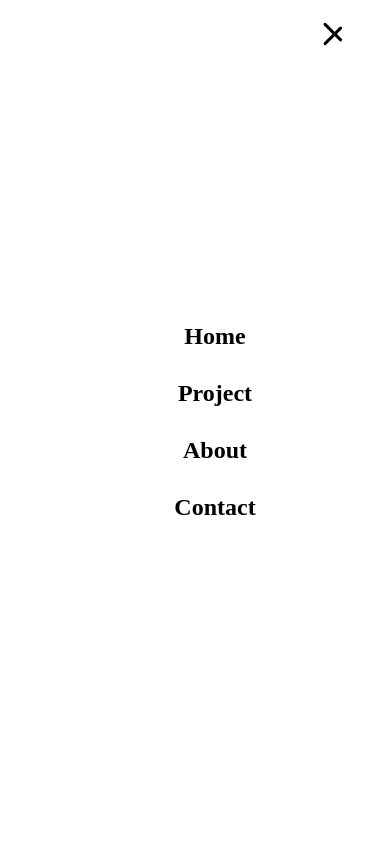
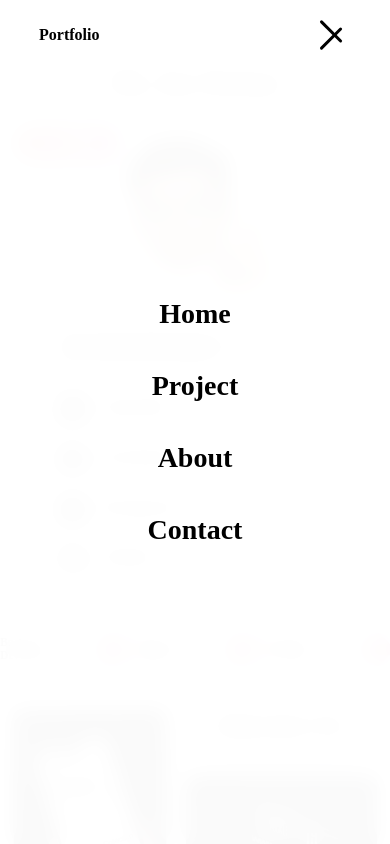
Before and after one commit to Dylan-0001/portfolio, a React (Vite) app: page / in a window 390 px wide. Both pictures are taken after a click on the element 338 px from the left and 34 px from the top of the page. Shown: the top 844 px of the page. Built offline with nearby package versions, Linux system fonts and the light colour scheme; a web font is replaced by a local one.

Commit message:
update header burger menu

```diff
--- a/src/assets/sass/components/_header.scss
+++ b/src/assets/sass/components/_header.scss
@@ -12,12 +12,24 @@ header {
     font-weight: bolder;
     position: relative;
 
+    .logo {
+      z-index: 101;
+    }
+
     ul {
       display: flex;
       gap: 20px;
       list-style: none;
+      margin: 0;
+      padding: 0;
+
       li {
         cursor: pointer;
+        transition: color 0.3s ease;
+
+        &:hover {
+          color: #666;
+        }
       }
     }
 
@@ -25,25 +37,32 @@ header {
       display: none;
       flex-direction: column;
       justify-content: space-between;
-      width: 25px;
-      height: 18px;
-      z-index: 100;
+      width: 30px;
+      height: 20px;
+      z-index: 101;
       cursor: pointer;
+      position: relative;
+
       span {
         height: 3px;
         width: 100%;
         background: black;
         border-radius: 5px;
         transition: all 0.3s ease;
+        transform-origin: center;
       }
+
       &.open span:nth-child(1) {
-        transform: rotate(45deg) translateY(8px);
+        transform: rotate(45deg) translateY(7px);
       }
+
       &.open span:nth-child(2) {
         opacity: 0;
+        transform: scale(0);
       }
+
       &.open span:nth-child(3) {
-        transform: rotate(-45deg) translateY(-8px);
+        transform: rotate(-45deg) translateY(-7px);
       }
     }
 
@@ -56,28 +75,55 @@ header {
         position: fixed;
         top: 0;
         left: 0;
-        width: 100%;
-        height: 100%;
+        width: 100vw;
+        height: 100vh;
+        margin: 0;
+        padding: 0;
         flex-direction: column;
-        justify-content: center;
-        background: white;
-        gap: 30px;
-        list-style: none;
-        transform: translateY(-100%);
-        transition: transform 0.3s ease-in-out;
-        z-index: 10;
         align-items: center;
         justify-content: center;
+        background: rgba(255, 255, 255, 0.98);
+        backdrop-filter: blur(10px);
+        gap: 40px;
+        list-style: none;
+        transform: translateX(-100%);
+        transition: transform 0.4s cubic-bezier(0.4, 0, 0.2, 1);
+        z-index: 100;
 
         &.open {
-          transform: translateY(0);
+          transform: translateX(0);
         }
 
         li {
-          font-size: 24px;
+          font-size: 28px;
           font-weight: bold;
+          text-align: center;
+          opacity: 0;
+          transform: translateY(20px);
+          transition: opacity 0.3s ease, transform 0.3s ease;
+
+          &:hover {
+            color: #333;
+            transform: translateY(15px) scale(1.05);
+          }
+        }
+
+        &.open li {
+          opacity: 1;
+          transform: translateY(0);
+
+          &:nth-child(1) { transition-delay: 0.1s; }
+          &:nth-child(2) { transition-delay: 0.2s; }
+          &:nth-child(3) { transition-delay: 0.3s; }
+          &:nth-child(4) { transition-delay: 0.4s; }
         }
       }
     }
   }
 }
+
+body.no-scroll {
+  overflow: hidden;
+  position: fixed;
+  width: 100%;
+}
--- a/src/components/Header.jsx
+++ b/src/components/Header.jsx
@@ -1,14 +1,41 @@
-import { useState } from "react";
+import { useState, useEffect } from "react";
 
-export const Header = () =>
-{
+export const Header = () => {
     const [isOpen, setIsOpen] = useState(false);
+
     const headerLink = [
-        { text: 'Home',    },
-        { text: 'Project', },
-        { text: 'About',   },
-        { text: 'Contact', }
-    ]
+        { text: 'Home' },
+        { text: 'Project' },
+        { text: 'About' },
+        { text: 'Contact' }
+    ];
+
+    useEffect(() => {
+        if (isOpen) {
+            document.body.classList.add('no-scroll');
+        } else {
+            document.body.classList.remove('no-scroll');
+        }
+
+        return () => {
+            document.body.classList.remove('no-scroll');
+        };
+    }, [isOpen]);
+
+    const handleLinkClick = () => {
+        setIsOpen(false);
+    };
+
+    useEffect(() => {
+        const handleEscapeKey = (event) => {
+            if (event.key === 'Escape' && isOpen) {
+                setIsOpen(false);
+            }
+        };
+
+        document.addEventListener('keydown', handleEscapeKey);
+        return () => document.removeEventListener('keydown', handleEscapeKey);
+    }, [isOpen]);
 
     return (
         <header>
@@ -17,7 +44,12 @@ export const Header = () =>
                     <p>Portfolio</p>
                 </div>
 
-                <div className={`burger ${isOpen ? "open" : ""}`} onClick={() => setIsOpen(!isOpen)}>
+                <div
+                    className={`burger ${isOpen ? "open" : ""}`}
+                    onClick={() => setIsOpen(!isOpen)}
+                    aria-label="Toggle menu"
+                    aria-expanded={isOpen}
+                >
                     <span></span>
                     <span></span>
                     <span></span>
@@ -25,12 +57,12 @@ export const Header = () =>
 
                 <ul className={`nav-links ${isOpen ? "open" : ""}`}>
                     {headerLink.map((item, index) => (
-                        <li key={index} onClick={() => setIsOpen(false)}>
-                        {item.text}
+                        <li key={index} onClick={handleLinkClick}>
+                            {item.text}
                         </li>
                     ))}
                 </ul>
             </nav>
         </header>
     );
-}
+};
```
